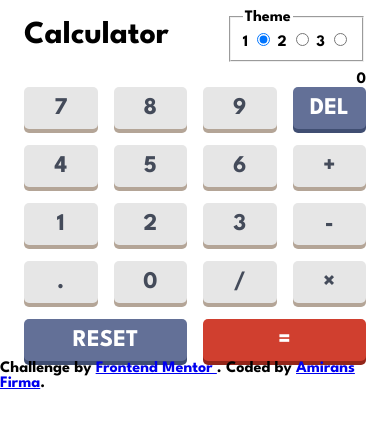
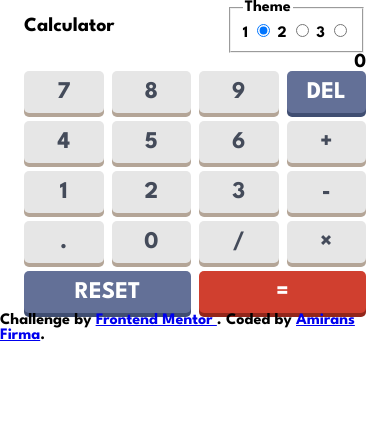
Before and after one commit to Amirhosseinsaraji/Javaskript_to_learn, a plain HTML site: page index.html in a window 390 px wide. Drawn offline with Linux system fonts and the light colour scheme.

Commit message:
Complete mobile calculator layout (#34)

```diff
--- a/styles.css
+++ b/styles.css
@@ -89,32 +89,50 @@ button[data-key="reset"],
 button[data-key="calculate"] {
     grid-column: span 2;
 }
-button{
+@media (max-width: 480px) {
+    header h1 {
+        font-size: 1.25rem;
+    }
+
+    .calculator-display {
+        font-size: 1.25rem;
+    }
+
+    section[aria-label="Calculator keypad"] {
+        gap: 8px;
+    }
+}
+
+button {
     font-family: inherit;
     font-weight: 700;
     font-size: 24px;
     border: none;
-     border-radius: 5px;
+    border-radius: 5px;
     cursor: pointer;
     padding: 10px;
     background-color: var(--light-key-background);
     color: var(--key-text);
     box-shadow: 0 4px 0 var(--light-key-shadow);
 }
+
 button[data-key="delete"],
 button[data-key="reset"] {
     background-color: var(--key-background);
     color: var(--white);
     box-shadow: 0 4px 0 var(--key-shadow);
 }
+
 button[data-key="calculate"] {
     background-color: var(--red-key-background);
-  color: var(--calculate-text);
+    color: var(--calculate-text);
     box-shadow: 0 4px 0 var(--red-key-shadow);
 }
-button:hover{
+
+button:hover {
     filter: brightness(1.1);
 }
+
 button:focus-visible {
     outline: 3px solid var(--display-background);
     outline-offset: 3px;
```
